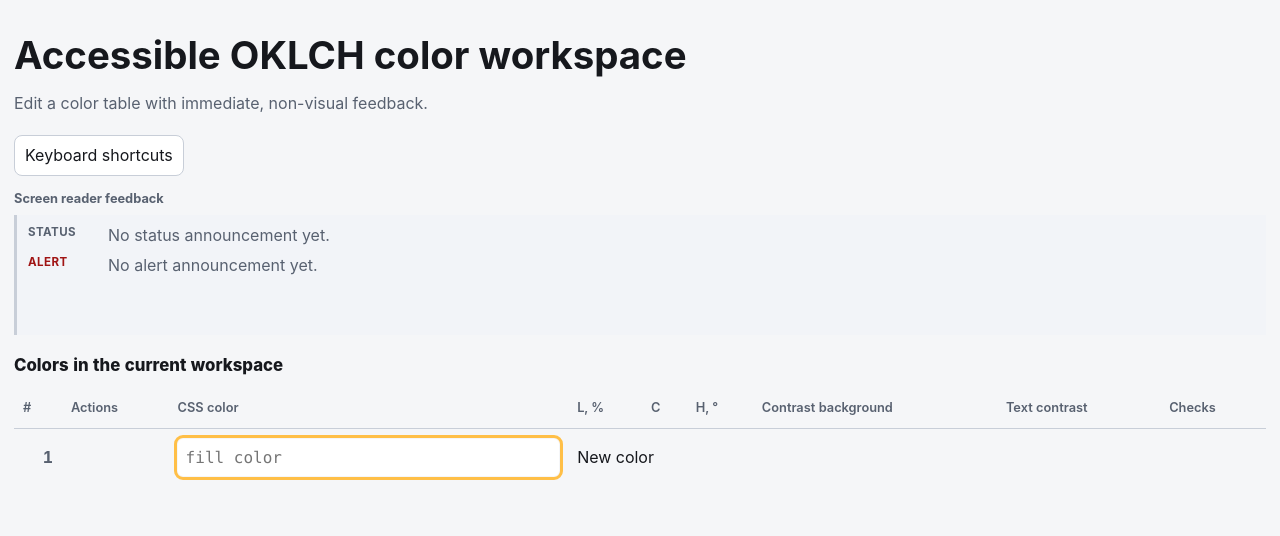
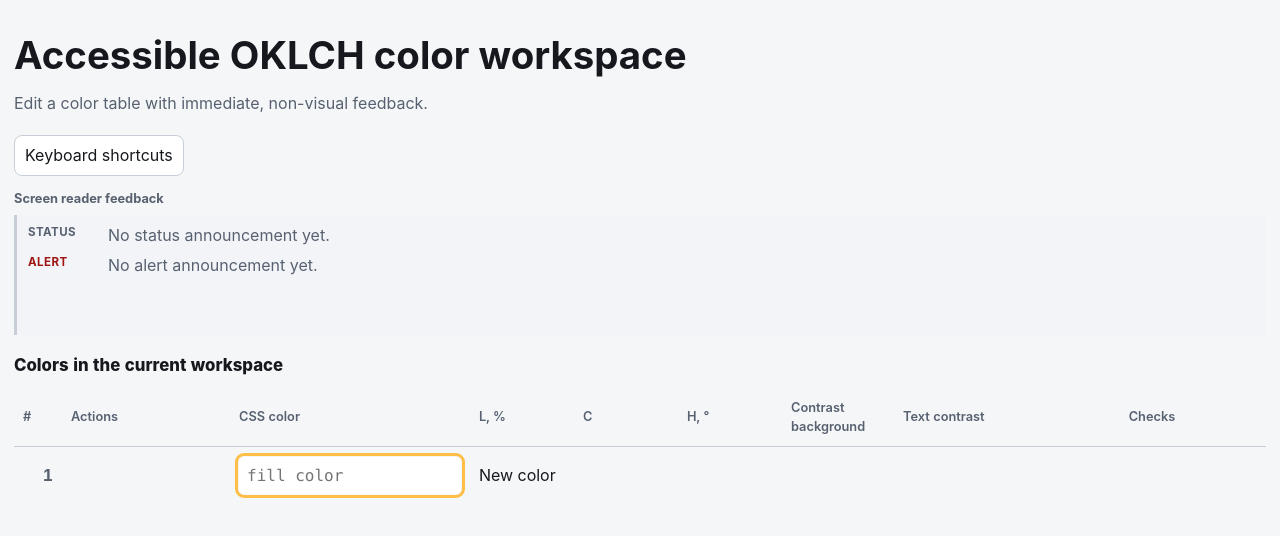
Before and after one commit to arestov/oklch-table, a Svelte app: page / in a window 1280 px wide. Shown: the top 536 px of the page. Built offline with nearby package versions, Linux system fonts and the light colour scheme.

Commit message:
style: set compact table column widths

```diff
--- a/src/app.css
+++ b/src/app.css
@@ -163,8 +163,33 @@ kbd {
 
 table {
   width: 100%;
+  min-width: 69rem;
   border-collapse: collapse;
   font-variant-numeric: tabular-nums lining-nums;
+}
+
+.row-number-column {
+  width: 3rem;
+}
+
+.actions-column {
+  width: 10.5rem;
+}
+
+.css-color-column {
+  width: 15rem;
+}
+
+.numeric-column {
+  width: 6.5rem;
+}
+
+.contrast-background-column {
+  width: 7rem;
+}
+
+.result-column {
+  width: auto;
 }
 
 caption {
@@ -203,7 +228,6 @@ tbody tr + tr > * {
 }
 
 tbody th[scope="row"] {
-  width: 3rem;
   text-align: right;
   color: var(--muted);
 }
--- a/src/components/ColorRow.svelte
+++ b/src/components/ColorRow.svelte
@@ -151,7 +151,7 @@ const setBackground = (enabled: boolean) => {
       <p id={`field-error-${colorId}`} class="visually-hidden">{fieldError}</p>
     {/if}
   </td>
-  <td>
+  <td class="checkbox-cell">
     <input
       type="checkbox"
       checked={row.background}
--- a/src/components/WorkspaceTable.svelte
+++ b/src/components/WorkspaceTable.svelte
@@ -37,6 +37,17 @@ let {
     <caption>
       Colors in the current workspace
     </caption>
+    <colgroup>
+      <col class="row-number-column">
+      <col class="actions-column">
+      <col class="css-color-column">
+      <col class="numeric-column">
+      <col class="numeric-column">
+      <col class="numeric-column">
+      <col class="contrast-background-column">
+      <col class="result-column">
+      <col class="result-column">
+    </colgroup>
     <thead>
       <tr>
         <th scope="col">#</th>
@@ -45,7 +56,7 @@ let {
         <th scope="col">L, %</th>
         <th scope="col">C</th>
         <th scope="col">H, °</th>
-        <th scope="col">Contrast background</th>
+        <th scope="col">Contrast<br>background</th>
         <th scope="col">Text contrast</th>
         <th scope="col">Checks</th>
       </tr>
```
